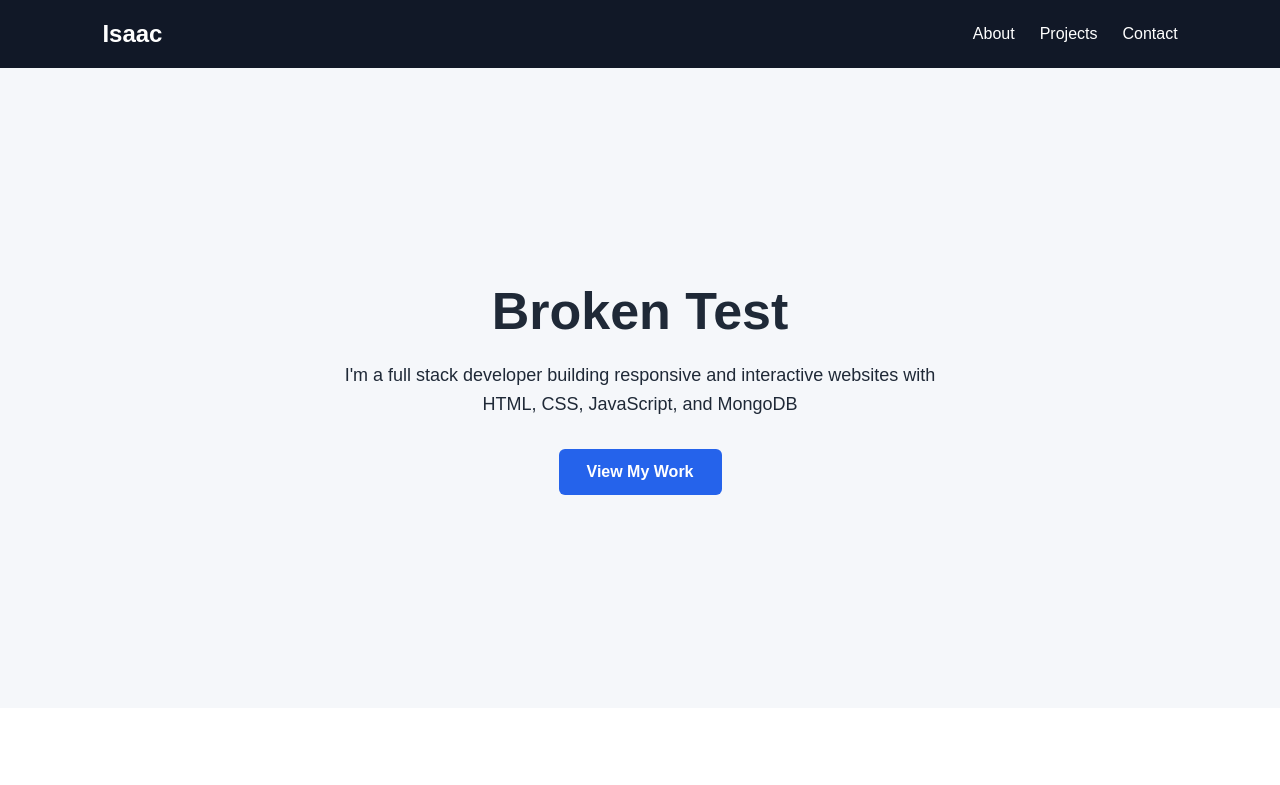
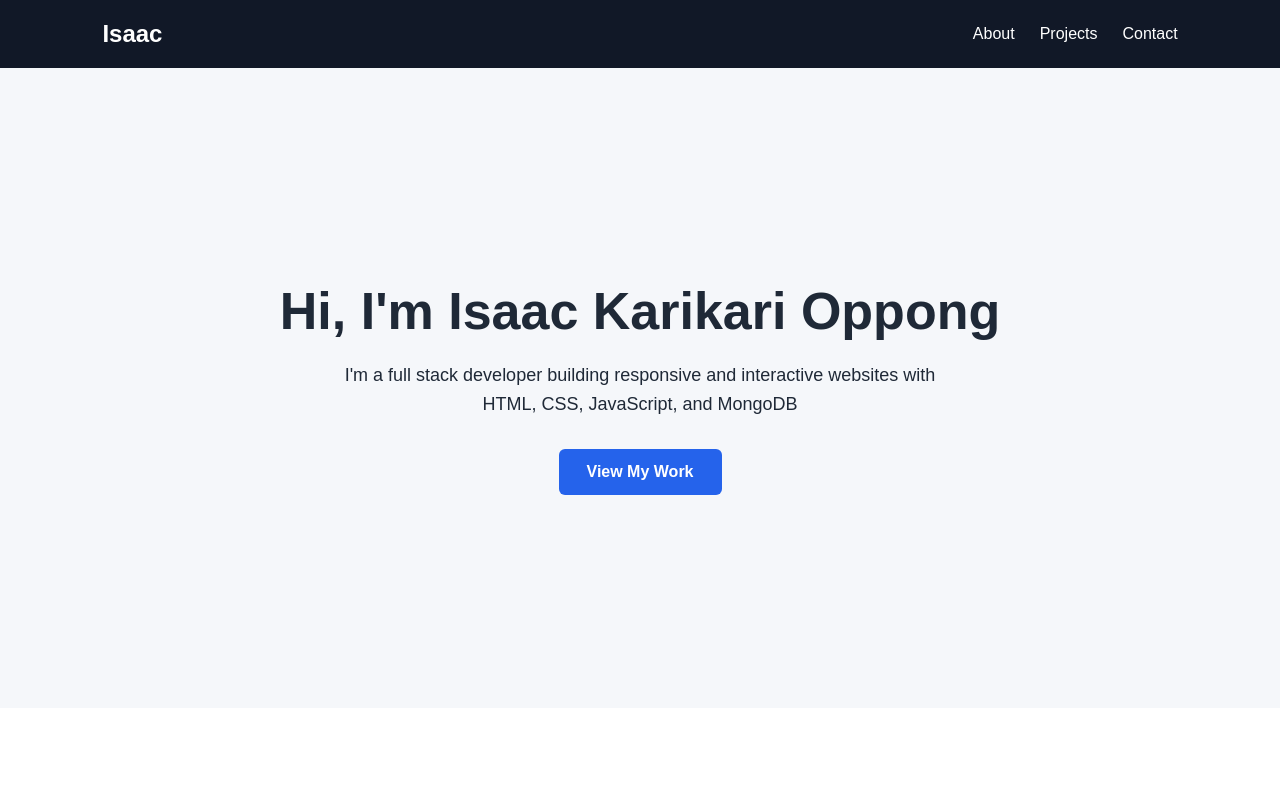
Before and after one commit to ike-hub-droid/Portfolio-site, a plain HTML site: page index.html in a window 1280 px wide. Shown: the top 785 px of the page. Drawn offline with Linux system fonts and the light colour scheme.

Commit message:
Revert "Break heading on purpose (practice)"
This reverts commit 07400204dd231d7fa73ef7098a142383eaec15d5.

```diff
--- a/index.html
+++ b/index.html
@@ -30,7 +30,7 @@
 
         <!-- Hero Section -->
         <section class="hero">
-            <h1>Broken Test</h1>
+            <h1>Hi, I'm Isaac Karikari Oppong</h1>
 
             <p>
                 I'm a full stack developer building responsive and
```
